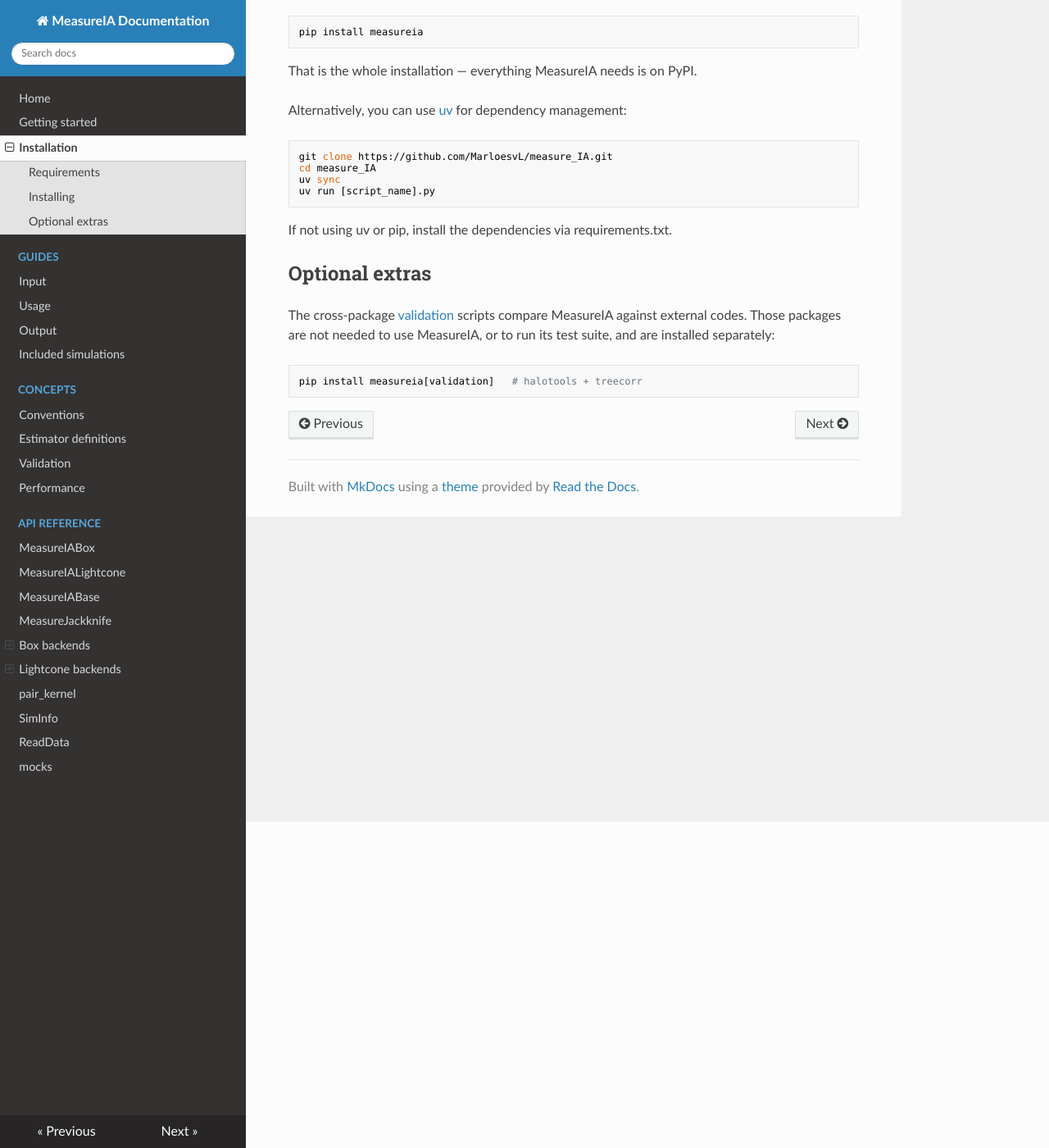
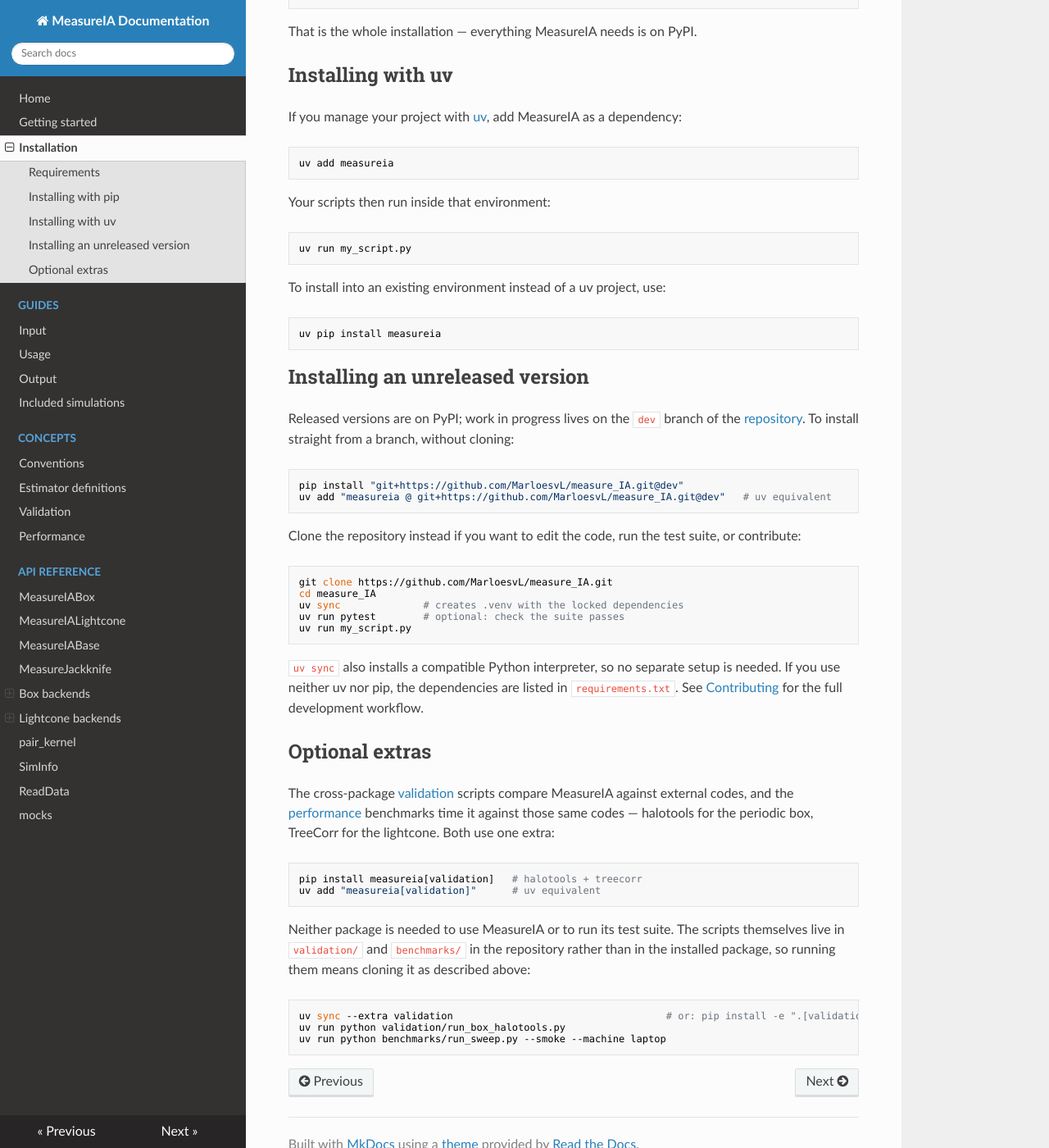
Before and after one commit to MarloesvL/measure_IA, an MkDocs documentation site: the page built from docs/installation.md, in a window 1280 px wide and 1400 px high, scrolled down 398 px. Shown: the whole window at 82% size. Built offline with MkDocs 1.6.1, drawn with Linux system fonts in a browser that asks for light colours; nearby versions of some CDN libraries; some of the changed text lies outside the part shown.

Commit message:
docs: fix the uv instructions and the validation/benchmark setup
The installation page's uv section described the contributor workflow
(clone + uv sync), not how a user actually adds the package. Restructure
it as pip, then uv (uv add / uv pip install), then how to get an
unreleased version -- either straight from a branch with a git URL, or by
cloning for development. README follows the same three-part shape.

The optional-extras section now also covers the benchmarks, which use the
same [validation] extra as the validation scripts, and notes that both
validation/ and benchmarks/ ship only in the repository -- so the
validation and performance pages, which told the reader to pip install
and then run a script from a directory the wheel does not contain, now
start from a clone.

Also relabel the README's angular2html code fences as bash/python.

Co-Authored-By: Claude Opus 5 <noreply@anthropic.com>
Claude-Session: https://claude.ai/code/session_01BAWEG5XMUti1utgJNSZ66o

````diff
--- a/docs/installation.md
+++ b/docs/installation.md
@@ -6,9 +6,7 @@ MeasureIA supports **Python 3.10 – 3.14** and requires **NumPy 2**. The remain
 dependencies (astropy, scipy, h5py, matplotlib, pyccl, sympy) are resolved
 automatically; their versions are pinned in `pyproject.toml` / `uv.lock`.
 
-## Installing
-
-You can install MeasureIA via:
+## Installing with pip
 
 ```bash
 pip install measureia
@@ -16,23 +14,70 @@ pip install measureia
 
 That is the whole installation — everything MeasureIA needs is on PyPI.
 
-Alternatively, you can use [uv](https://docs.astral.sh/uv/getting-started/installation/) for dependency management:
+## Installing with uv
+
+If you manage your project with [uv](https://docs.astral.sh/uv/getting-started/installation/),
+add MeasureIA as a dependency:
+
+```bash
+uv add measureia
+```
+
+Your scripts then run inside that environment:
+
+```bash
+uv run my_script.py
+```
+
+To install into an existing environment instead of a uv project, use:
+
+```bash
+uv pip install measureia
+```
+
+## Installing an unreleased version
+
+Released versions are on PyPI; work in progress lives on the `dev` branch of the
+[repository](https://github.com/MarloesvL/measure_IA). To install straight from a branch,
+without cloning:
+
+```bash
+pip install "git+https://github.com/MarloesvL/measure_IA.git@dev"
+uv add "measureia @ git+https://github.com/MarloesvL/measure_IA.git@dev"   # uv equivalent
+```
+
+Clone the repository instead if you want to edit the code, run the test suite, or contribute:
 
 ```bash
 git clone https://github.com/MarloesvL/measure_IA.git
 cd measure_IA
-uv sync
-uv run [script_name].py
+uv sync              # creates .venv with the locked dependencies
+uv run pytest        # optional: check the suite passes
+uv run my_script.py
 ```
 
-If not using uv or pip, install the dependencies via requirements.txt.
+`uv sync` also installs a compatible Python interpreter, so no separate setup is needed.
+If you use neither uv nor pip, the dependencies are listed in `requirements.txt`.
+See [Contributing](https://github.com/MarloesvL/measure_IA/blob/main/CONTRIBUTING.md) for the
+full development workflow.
 
 ## Optional extras
 
 The cross-package [validation](validation.md) scripts compare MeasureIA against external
-codes. Those packages are not needed to use MeasureIA, or to run its test suite, and are
-installed separately:
+codes, and the [performance](performance.md) benchmarks time it against those same codes —
+halotools for the periodic box, TreeCorr for the lightcone. Both use one extra:
 
 ```bash
 pip install measureia[validation]   # halotools + treecorr
+uv add "measureia[validation]"      # uv equivalent
 ```
+
+Neither package is needed to use MeasureIA or to run its test suite. The scripts themselves
+live in `validation/` and `benchmarks/` in the repository rather than in the installed
+package, so running them means cloning it as described above:
+
+```bash
+uv sync --extra validation                                    # or: pip install -e ".[validation]"
+uv run python validation/run_box_halotools.py
+uv run python benchmarks/run_sweep.py --smoke --machine laptop
+```
````
Also changed, not shown: README.md (+28 -23 lines), docs/performance.md (+10 -3 lines), docs/validation.md (+9 -5 lines).
